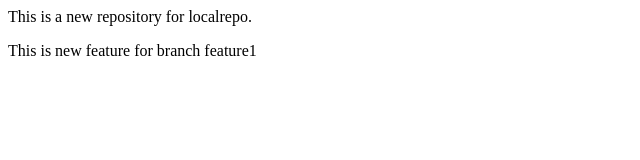
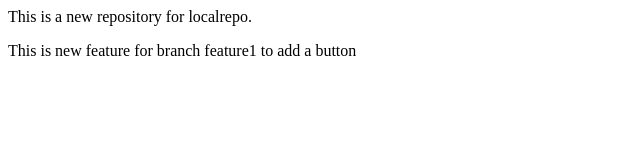
Before and after one commit to HMRahman691-alt/localrepo, a plain HTML site: page index.html in a window 1280 px wide. Shown: the full height of the page, 0-640 px from the left. Drawn offline with Linux system fonts and the light colour scheme.

```diff
--- a/index.html
+++ b/index.html
@@ -1,2 +1,2 @@
 <p>This is a new repository for localrepo.</p>
-<p>This is new feature for branch feature1</p>
+<p>This is new feature for branch feature1 to add a button</p>
```
